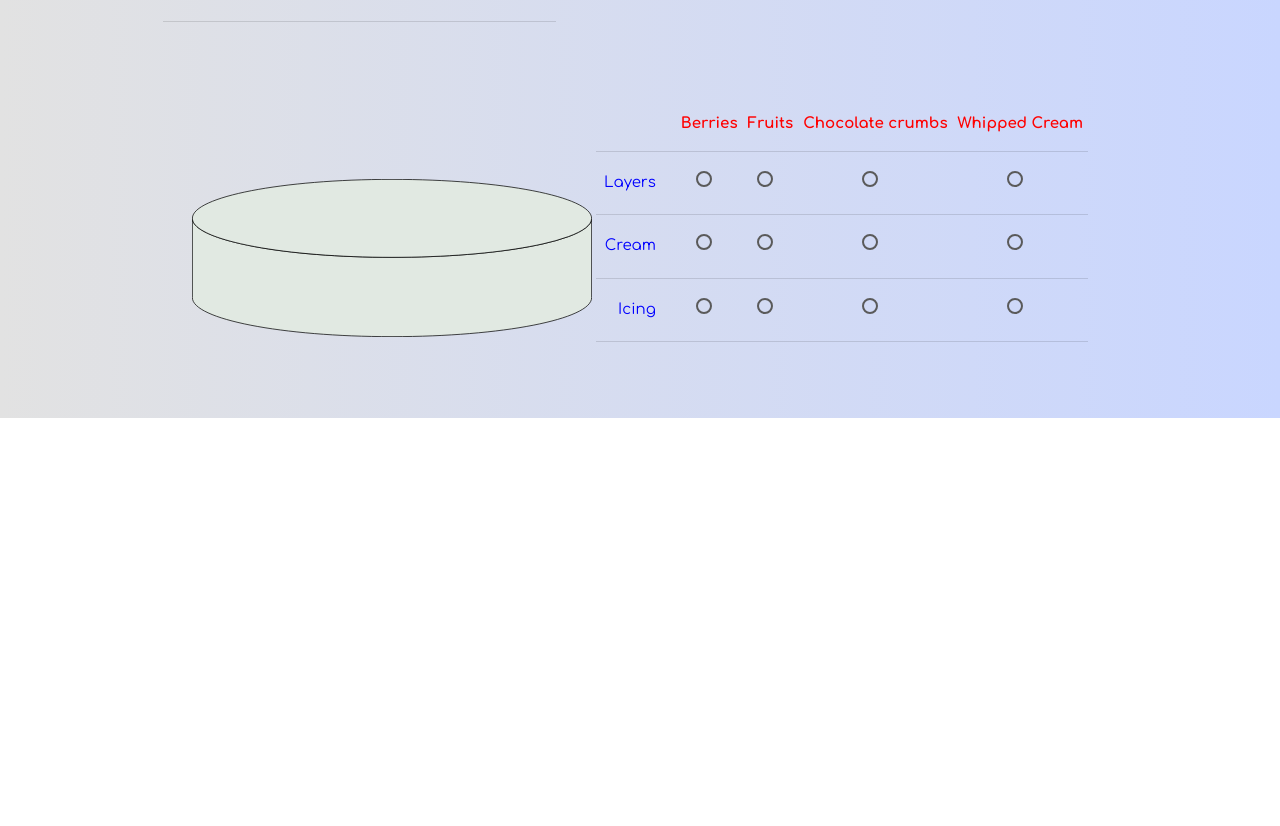
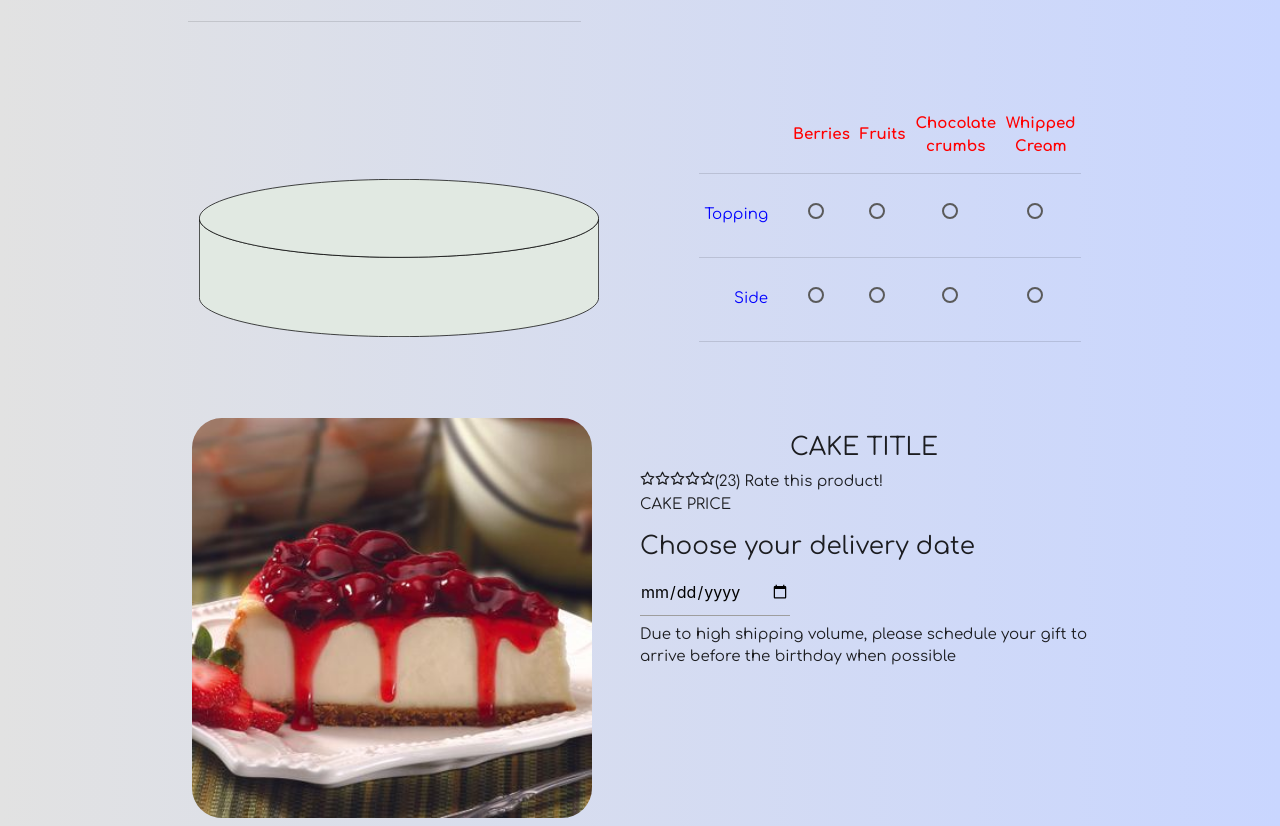
Before and after one commit to aimakov/cake_shop, a React (Create React App) app: page / in a window 1280 px wide. Shown: the part 1042-1868 px from the top of the page. Before the commit the page ends 1460 px from the top, so only its background shows below. Built offline with nearby package versions, Linux system fonts and the light colour scheme.

Commit message:
Started separate page for Preset Cakes

```diff
--- a/src/Components/CakeBuilder/CakeBuilder.css
+++ b/src/Components/CakeBuilder/CakeBuilder.css
@@ -10,6 +10,7 @@
     align-items: flex-start;
     height: 320px;
     position: relative;
+    /* margin-bottom: 100px; */
 }
 
 .CakeBuilderFirstColumn {
--- a/src/Components/CakeOutside/CakeOutside.css
+++ b/src/Components/CakeOutside/CakeOutside.css
@@ -1,8 +1,10 @@
 .CakeOutside {
     display: flex;
     /* flex-direction: column; */
-    justify-content: space-between;
+    justify-content: center;
     height: 320px;
+    /* width: 70%; */
+    margin: 0 auto;
     /* justify-content: center; */
 }
 
@@ -12,4 +14,9 @@
     flex-direction: column;
     justify-content: center;
     align-items: center;
+    padding-right: 50px;
 }
+
+.CakeBuilderControls {
+    padding-left: 50px;
+}
--- a/src/Components/CakeOutside/index.js
+++ b/src/Components/CakeOutside/index.js
@@ -37,7 +37,7 @@ const CakeOutside = (props) => {
 
     return (
         <>
-            <div className="CakeOutside container">
+            <div className="CakeOutside">
                 <div className="WholeCakeContainer">
                     <Mainbody src={CoverSrc} />
                     {[...Array(props.NumLayers - 2)].map((x, i) => (
@@ -54,14 +54,18 @@ const CakeOutside = (props) => {
                                 <th></th>
                                 <th>Berries</th>
                                 <th>Fruits</th>
-                                <th>Chocolate crumbs</th>
-                                <th>Whipped Cream</th>
+                                <th>
+                                    Chocolate <br /> crumbs
+                                </th>
+                                <th>
+                                    Whipped <br /> Cream
+                                </th>
                             </tr>
                         </thead>
 
                         <tbody>
                             <tr>
-                                <td className="cake">Layers</td>
+                                <td className="cake">Topping</td>
                                 <td className="center-align">
                                     <CakeRadio name="Top" value="Berries" />
                                 </td>
@@ -69,14 +73,14 @@ const CakeOutside = (props) => {
                                     <CakeRadio name="Top" value="Fruits" />
                                 </td>
                                 <td className="center-align">
-                                    <CakeRadio name="Top" value="Chocolate crumbs" />
+                                    <CakeRadio name="Top" value="Chocolate" />
                                 </td>
                                 <td className="center-align">
                                     <CakeRadio name="Top" value="Whipped Cream" />
                                 </td>
                             </tr>
                             <tr>
-                                <td className="cake">Cream</td>
+                                <td className="cake">Side</td>
                                 <td className="center-align">
                                     <CakeRadio name="Cream" value="Vanilla" />
                                 </td>
@@ -90,7 +94,7 @@ const CakeOutside = (props) => {
                                     <CakeRadio name="Cream" value="Strawberry" />
                                 </td>
                             </tr>
-                            <tr>
+                            {/* <tr>
                                 <td className="cake">Icing</td>
                                 <td className="center-align">
                                     <CakeRadio name="Icing" value="Vanilla" />
@@ -104,7 +108,7 @@ const CakeOutside = (props) => {
                                 <td className="center-align">
                                     <CakeRadio name="Icing" value="Strawberry" />
                                 </td>
-                            </tr>
+                            </tr> */}
                         </tbody>
                     </table>
                 </div>
--- /dev/null
+++ b/src/Components/Menu/CakeDetails/CakeDetails.css
@@ -0,0 +1,39 @@
+.CakeDetailsContainer {
+    display: flex;
+    justify-content: flex-start;
+    /* flex-direction: row; */
+}
+
+.LeftSide {
+    width: 50%;
+}
+
+.ZoomedImage {
+    width: 100%;
+}
+
+.ZoomedImage img {
+    width: 100%;
+    max-width: 400px;
+    border-radius: 30px;
+}
+
+.RightSide {
+    display: flex;
+    flex-direction: column;
+    width: 50%;
+}
+
+.TitlePrice {
+    display: flex;
+    flex-direction: column;
+}
+
+.TitlePrice h5:first-of-type {
+    align-self: center;
+    /* font-size: 22px; */
+}
+
+.Rating {
+    display: flex;
+}
--- /dev/null
+++ b/src/Components/Menu/CakeDetails/index.js
@@ -0,0 +1,44 @@
+import React from "react";
+
+import Cake_12 from "../../../images/CakeGallery/Cake_12.jpeg";
+import "./CakeDetails.css";
+
+import { FiStar } from "react-icons/fi";
+
+const CakeDetails = () => {
+    return (
+        <>
+            <div className="CakeDetailsContainer container">
+                <div className="LeftSide">
+                    <div className="ZoomedImage">
+                        <img src={Cake_12} />
+                    </div>
+                    <div className="CakeDescription"></div>
+                    <div className="Details"></div>
+                    <div className="Shipping"></div>
+                </div>
+                <div className="RightSide">
+                    <div className="TitlePrice">
+                        <h5>CAKE TITLE</h5>
+                        <div className="Rating">
+                            {[...Array(5)].map((x, i) => (
+                                <FiStar id={`${i}th_star`} />
+                            ))}
+                            <span>(23) Rate this product!</span>
+                        </div>
+                        <p>CAKE PRICE</p>
+                    </div>
+                    <div className="DeliveryDate">
+                        <h5>Choose your delivery date</h5>
+                        <input type="date" style={{ width: "150px" }} />
+                        <p>Due to high shipping volume, please schedule your gift to arrive before the birthday when possible</p>
+                    </div>
+                    <div className="Upgrade"></div>
+                    <div className="QuantityCart"></div>
+                </div>
+            </div>
+        </>
+    );
+};
+
+export default CakeDetails;
--- a/src/Components/Menu/Menu.css
+++ b/src/Components/Menu/Menu.css
@@ -2,7 +2,7 @@
     display: flex;
     flex-wrap: wrap;
     justify-content: space-between;
-    margin-top: 124px !important;
+    margin-top: 150px !important;
 }
 
 .Menu img {
@@ -33,12 +33,13 @@
     /* justify-content: center; */
     align-items: center;
     text-align: center;
-    font-size: 17px;
+
     z-index: 10 !important;
 }
 
 .CardTitle p {
     width: 80%;
+    font-size: 15px;
 }
 
 .CakePrice {
--- a/src/pages/Layout.js
+++ b/src/pages/Layout.js
@@ -2,6 +2,7 @@ import React from "react";
 import Navbar from "../Components/Navbar/Navbar";
 import Intro from "../Components/Intro/";
 import CakeBuilder from "../Components/CakeBuilder/index.js";
+import CakeDetails from "../Components/Menu/CakeDetails";
 
 const Layout = () => {
     return (
@@ -9,6 +10,7 @@ const Layout = () => {
             <Navbar />
             <Intro />
             <CakeBuilder />
+            <CakeDetails />
         </>
     );
 };
```
Also changed, not shown: src/images/CakeComponents/SVG/Asset 30.svg (renamed from src/images/CakeComponents/SVG/LemonAddition.svg).
